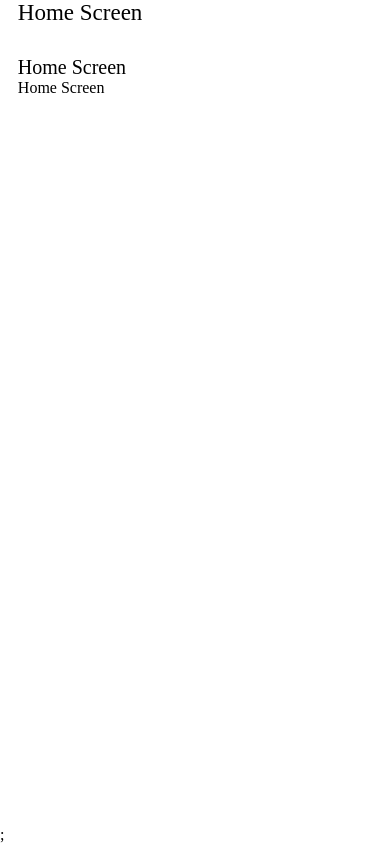
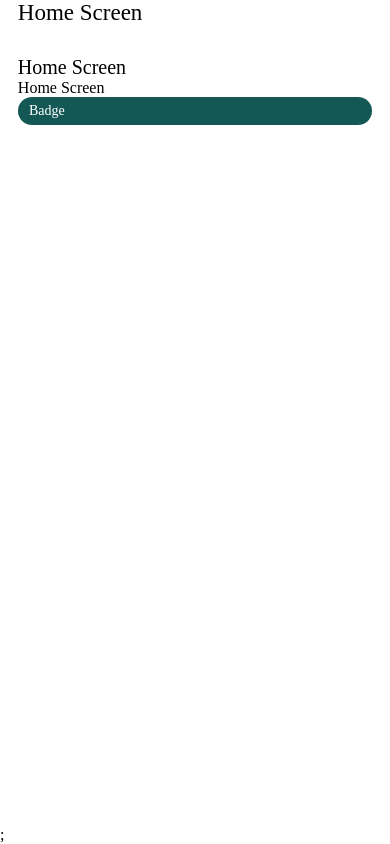
Before and after one commit to shameworm/donation_application, a React Native app: screen / in a window 390 px wide. Built offline with nearby package versions, Linux system fonts and the light colour scheme.

Commit message:
feat(shared/badge): provide shared badge component

```diff
--- /dev/null
+++ b/components/shared/badge/Badge.tsx
@@ -0,0 +1,14 @@
+import {Text, View} from 'react-native';
+import {styles} from './styles';
+
+type BadgeProps = {
+  title: string;
+};
+
+export function Badge({title}: BadgeProps): React.JSX.Element {
+  return (
+    <View style={styles.badgeContainer}>
+      <Text style={styles.badgeText}>{title}</Text>
+    </View>
+  );
+}
--- /dev/null
+++ b/components/shared/badge/styles.ts
@@ -0,0 +1,22 @@
+import {StyleSheet} from 'react-native';
+
+import {getFontFamily} from '~/assets/fonts/helper';
+import {
+  horizontalScale,
+  scaleFontSize,
+  verticalScale,
+} from '~/assets/styles/scaling';
+
+export const styles = StyleSheet.create({
+  badgeContainer: {
+    borderRadius: horizontalScale(999),
+    backgroundColor: '#145855',
+    paddingHorizontal: horizontalScale(10),
+    paddingVertical: verticalScale(5),
+  },
+  badgeText: {
+    color: '#fff',
+    fontFamily: getFontFamily(600),
+    fontSize: scaleFontSize(14),
+  },
+});
--- a/screens/home/HomeScreen.tsx
+++ b/screens/home/HomeScreen.tsx
@@ -1,4 +1,6 @@
 import React from 'react';
+import {View} from 'react-native';
+import {Badge} from '~/components/shared/badge/Badge';
 
 import {ScreenContainer} from '~/components/shared/screen-container/ScreenContainer';
 import {Title} from '~/components/shared/title/Title';
@@ -9,6 +11,9 @@ export function HomeScreen(): React.JSX.Element {
       <Title type="screen">Home Screen</Title>
       <Title type="card">Home Screen</Title>
       <Title type="default">Home Screen</Title>
+      <View>
+        <Badge title="Badge" />
+      </View>
     </ScreenContainer>
   );
 }
```
Also changed, not shown: assets/icons/avatar_fallback.svg (added).
